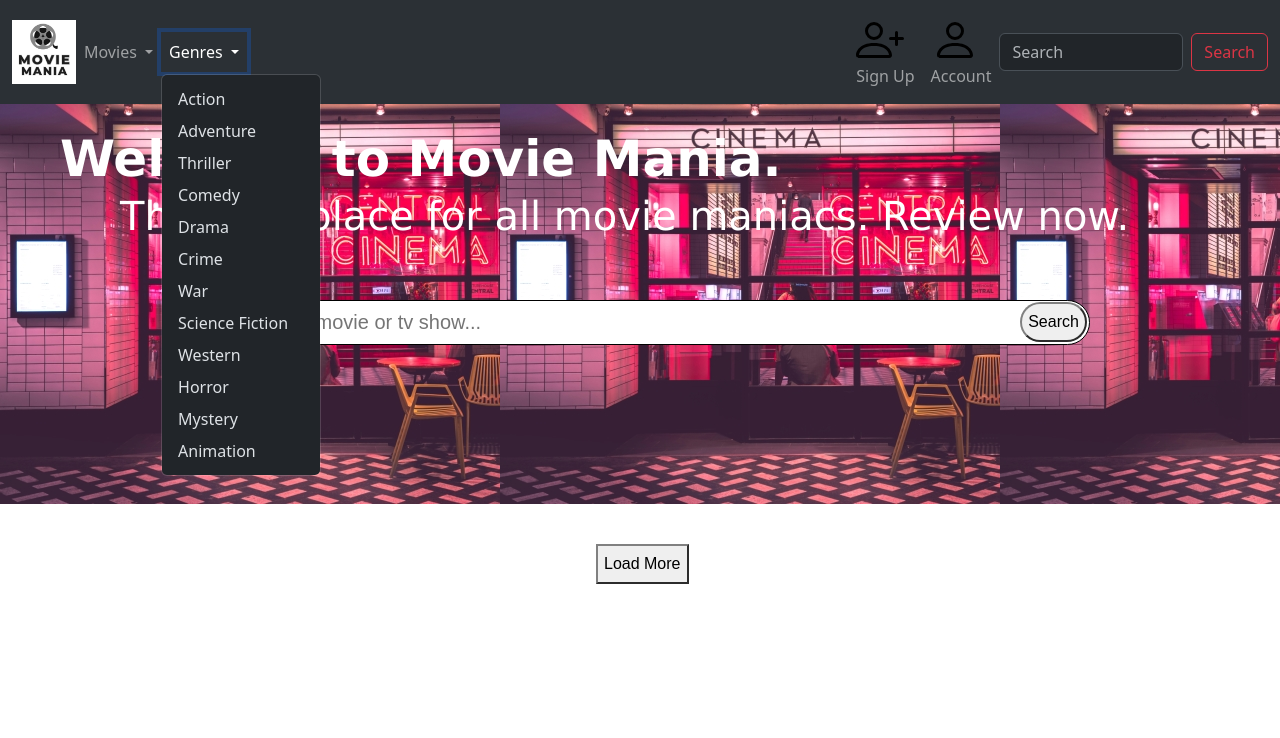
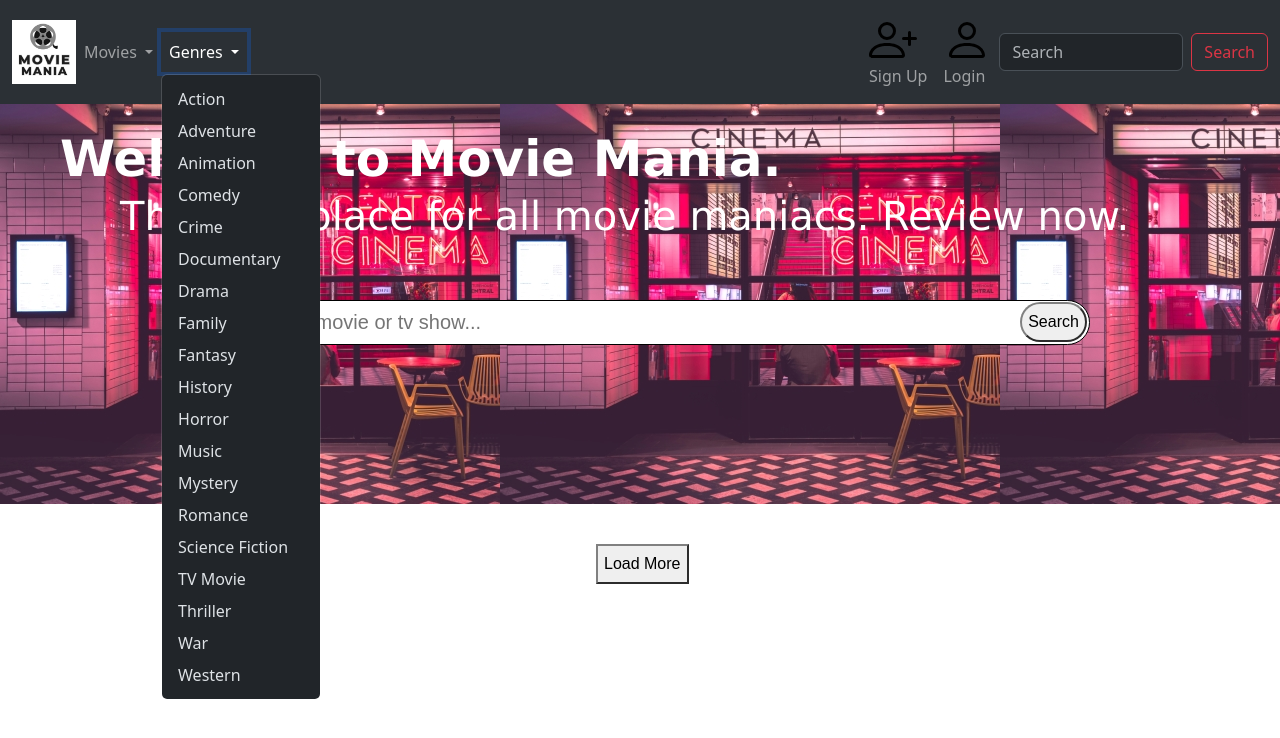
Before and after one commit to singhs74/MovieMania, a PHP site: page /index.html in a window 1280 px wide, after a click on "Genres". Shown: the top 738 px of the page. Run offline with PHP 8.4, Linux system fonts and the light colour scheme; some libraries are stand-ins or nearby versions.

Commit message:
added movie filtering to main menu bar.

```diff
--- a/index.html
+++ b/index.html
@@ -55,19 +55,33 @@
                             aria-expanded="false">
                             Genres
                         </a>
-                        <ul class="dropdown-menu">
-                            <li><a class="dropdown-item" href="#">Action</a></li>
-                            <li><a class="dropdown-item" href="#">Adventure</a></li>
-                            <li><a class="dropdown-item" href="#">Thriller</a></li>
-                            <li><a class="dropdown-item" href="#">Comedy</a></li>
-                            <li><a class="dropdown-item" href="#">Drama</a></li>
-                            <li><a class="dropdown-item" href="#">Crime</a></li>
-                            <li><a class="dropdown-item" href="#">War</a></li>
-                            <li><a class="dropdown-item" href="#">Science Fiction</a></li>
-                            <li><a class="dropdown-item" href="#">Western</a></li>
-                            <li><a class="dropdown-item" href="#">Horror</a></li>
-                            <li><a class="dropdown-item" href="#">Mystery</a></li>
-                            <li><a class="dropdown-item" href="#">Animation</a></li>
+                        <ul class="dropdown-menu" id="genres">
+                            <li><a class="dropdown-item" href="#" data-id="28">Action</a></li>
+                            <li><a class="dropdown-item" href="#" data-id="12">Adventure</a></li>
+                            <li><a class="dropdown-item" href="#" data-id="16">Animation</a></li>
+                            <li><a class="dropdown-item" href="#" data-id="35">Comedy</a></li>
+                            <li><a class="dropdown-item" href="#" data-id="80">Crime</a></li>
+                            <li><a class="dropdown-item" href="#" data-id="99">Documentary</a></li>
+                            <li><a class="dropdown-item" href="#" data-id="18">Drama</a></li>
+                            <li><a class="dropdown-item" href="#" data-id="10751">Family</a></li>
+                            <li><a class="dropdown-item" href="#" data-id="14">Fantasy</a></li>
+                            <li><a class="dropdown-item" href="#" data-id="36">History</a></li>
+                            <li><a class="dropdown-item" href="#" data-id="27">Horror</a></li>
+
+                            <li><a class="dropdown-item" href="#" data-id="10402">Music</a></li>
+                            <li><a class="dropdown-item" href="#" data-id="9648">Mystery</a></li>
+
+                            <li><a class="dropdown-item" href="#" data-id="10749">Romance</a></li>
+                            <li><a class="dropdown-item" href="#" data-id="878">Science Fiction</a></li>
+                            <li><a class="dropdown-item" href="#" data-id="10770">TV Movie</a></li>
+                            <li><a class="dropdown-item" href="#" data-id="53">Thriller</a></li>
+                            <li><a class="dropdown-item" href="#" data-id="10752">War</a></li>
+                            <li><a class="dropdown-item" href="#" data-id="37">Western</a></li>
+
+
+
+
+
 
                         </ul>
                     </li>
@@ -78,7 +92,7 @@
                         <a class="nav-link" aria-current="page" href="signup.html"><img src="person-plus.svg" class="header-icons"><span>Sign Up</span></a>
                     </li>
                     <li class="nav-item" id="account">
-                        <a class="nav-link " aria-current="page" href="login.html"><img src="person.svg" class="header-icons"><span>Account</span></a>
+                        <a class="nav-link " aria-current="page" href="login.html"><img src="person.svg" class="header-icons"><span>Login</span></a>
                     </li>
 
 
@@ -104,11 +118,7 @@
         </form>
         <!-- script needed for main search bar -->
 
-
-
     </div>
-
-
 
 </div>
 
--- a/script.js
+++ b/script.js
@@ -3,7 +3,8 @@ const apiKey = '1528ea74a96a768b3b55d9ec1a2865d8'; //change api key
 const apiUrl = 'https://api.themoviedb.org/3'; //change api url
 const imageBaseUrl = 'https://image.tmdb.org/t/p/w500'; //change imageBaseUrl
 let pageNumber = 1;
-let movieName;
+let movieParams;
+let moviePath;
 var myRating = '<div><span id="star1" class="fa fa-star" style="color:blue;" onclick="starRating(1)"></span><span id="star2" class="fa fa-star" style="color:blue;" onclick="starRating(2)"></span><span id="star3" class="fa fa-star" style="color:blue;" onclick="starRating(3)"></span><span id="star4" class="fa fa-star" style="color:blue;" onclick="starRating(4)"></span></div>';
 // let genrePageNum = 1;
 
@@ -149,7 +150,7 @@ window.onload = function () {
 	document.getElementById("submit").addEventListener("click", fetchMainPageMovies);
 	document.getElementById("load-more").addEventListener("click", fetchMoreMovies);
 	document.getElementById("search-bar-button").addEventListener("click", fetchSearchMenuMovies);
-	// document.getElementById("dropdown-item").addEventListener("click", fetchMovieGenres);
+	document.getElementById("genres").addEventListener("click", fetchGenreMovies);
 
 
 };
@@ -157,7 +158,9 @@ window.onload = function () {
 async function fetchMainPageMovies(event) {
 
 		pageNumber = 1;
-		movieName = document.getElementById("searchBox").value;
+		const movieName = document.getElementById("searchBox").value;
+		movieParams = `query=${movieName}`;
+		moviePath = "search/movie";
 		fetchMovies(event);
 		clearTextFields(event);
 
@@ -177,8 +180,11 @@ async function fetchMovies(event) {
 		event.preventDefault();
 		// console.log(event);
 		// console.log(movieName);
-		const response = await fetch(`${apiUrl}/search/movie?query=${movieName}&api_key=${apiKey}&language=en-US&page=${pageNumber}`);
-		// const genreResponse = await fetch(`${apiUrl}/3/discover/movie?api_key=${apiKey}with_genres=28`);
+
+		// const response = await fetch(`${apiUrl}/discover/movie?api_key=${apiKey}&with_genres=${genreID}`);
+
+		// const response = await fetch(`${apiUrl}/search/movie?query=${movieName}&api_key=${apiKey}&language=en-US&page=${pageNumber}`);
+		const response = await fetch(`${apiUrl}/${moviePath}?api_key=${apiKey}&${movieParams}&language=en-US&page=${pageNumber}`);
 
 		// console.log(response);
 		const data = await response.json();
@@ -193,7 +199,9 @@ async function fetchMovies(event) {
 }
 async function fetchSearchMenuMovies(event) {
 	pageNumber = 1;
-	movieName = document.getElementById("search-bar-text").value;
+	const movieName = document.getElementById("search-bar-text").value;
+	movieParams = `query=${movieName}`;
+	moviePath = "search/movie";
 	fetchMovies(event);
 	clearTextFields(event);
 
@@ -212,3 +220,14 @@ function clearTextFields(event)
 
 
 // }
+
+async function fetchGenreMovies(event){
+	let genreID = event.target.dataset.id;
+	pageNumber = 1;
+	movieParams = `with_genres=${genreID}`;
+	moviePath = "discover/movie";
+	fetchMovies(event);
+	clearTextFields(event);
+
+
+}
--- a/style.css
+++ b/style.css
@@ -57,6 +57,7 @@ input[type=text]{
 .header-icons{
   width: 3em;
   height: 3em;
+
 }
 
 /* nav bar login and signup adjustments*/
@@ -84,6 +85,7 @@ input[type=text]{
   .navbar-nav{
     /* align-items: flex-start; */
     flex-direction: row;
+
 
   }
   .nav-link{
```
Also changed, not shown: account.html (+19 -10 lines), login.html (+16 -7 lines), signup.html (+15 -9 lines).
